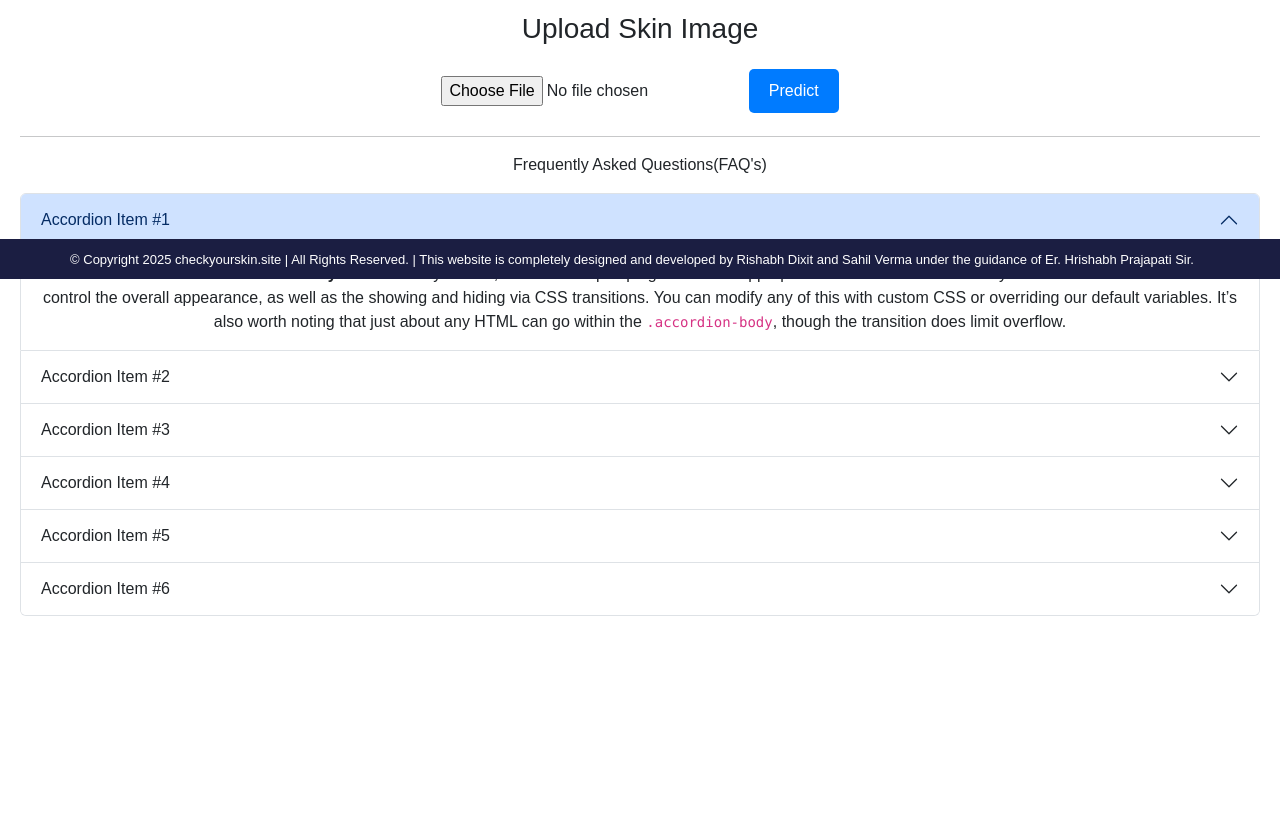
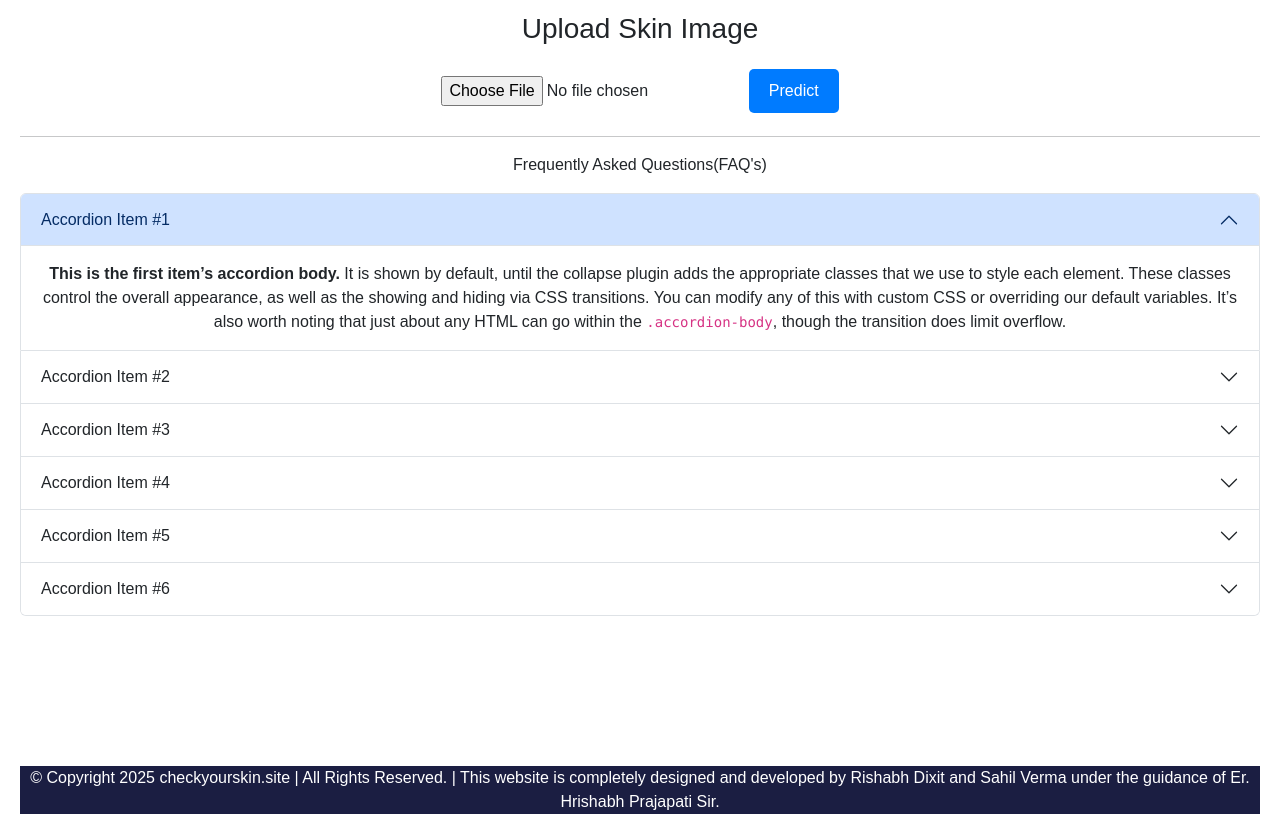
Before and after one commit to Rishabh0024/skin-cancer-app, a Flask app: page / in a window 1280 px wide. Shown: the part 521-1355 px from the top of the page. Before the commit the page ends 1137 px from the top, so only its background shows below. Run offline with Flask 3, Linux system fonts and the light colour scheme.

Commit message:
updating footer

```diff
--- a/templates/index.html
+++ b/templates/index.html
@@ -39,6 +39,7 @@
 
       .navbar-brand {
         color: rgb(255 255 255);
+        white-space: wrap;
       }
 
       .navbar.fixed-top {
@@ -47,6 +48,18 @@
 
       .navbar.fixed-bottom {
         background-color: rgb(27 30 66) !important;
+      }
+
+      ._footer{
+        background-color: rgb(27 30 66) !important;
+        color: rgb(255 255 255);
+        margin-inline-end: 0px;
+        margin-bottom: 0px;
+        margin-block: 0px;
+      }
+
+      .footer_inside {
+        color: aliceblue !important;
       }
     </style>
   </head>
@@ -326,19 +339,22 @@
     <!-- /////////////////////////////////// -->
 
     <!-- footer -->
-    <nav class="navbar fixed-bottom bg-body-tertiary">
+    <div class="_footer">
+      <p class="footer_inside" style="font-size: small"></p>
+        &copy; Copyright 2025 checkyourskin.site | All Rights Reserved. | This
+        website is completely designed and developed by Rishabh Dixit and Sahil
+        Verma under the guidance of Er. Hrishabh Prajapati Sir.
+      </p>
+    </div>
+    <!-- <nav class="navbar fixed-bottom bg-body-tertiary">
       <div class="container-fluid">
         <a class="navbar-brand" style="font-size: small"
           >&copy; Copyright 2025 checkyourskin.site | All Rights Reserved. |
           This website is completely designed and developed by Rishabh Dixit and
           Sahil Verma under the guidance of Er. Hrishabh Prajapati Sir.</a
         >
-        <!-- <a class="navbar-brand" style="font-size: small">
-          This website completely designed and developed by Rishabh Dixit and
-          Sahil Verma under the guidance of Er. Hrishabh Prajapati.
-        </a> -->
       </div>
-    </nav>
+    </nav> -->
 
     <!-- /////////////////////////////////// -->
 
```
